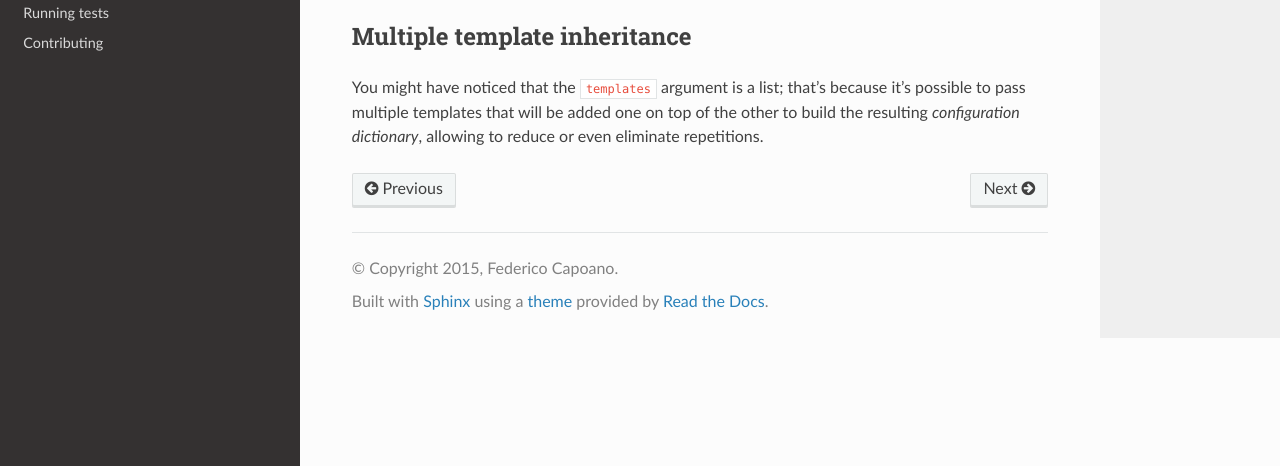
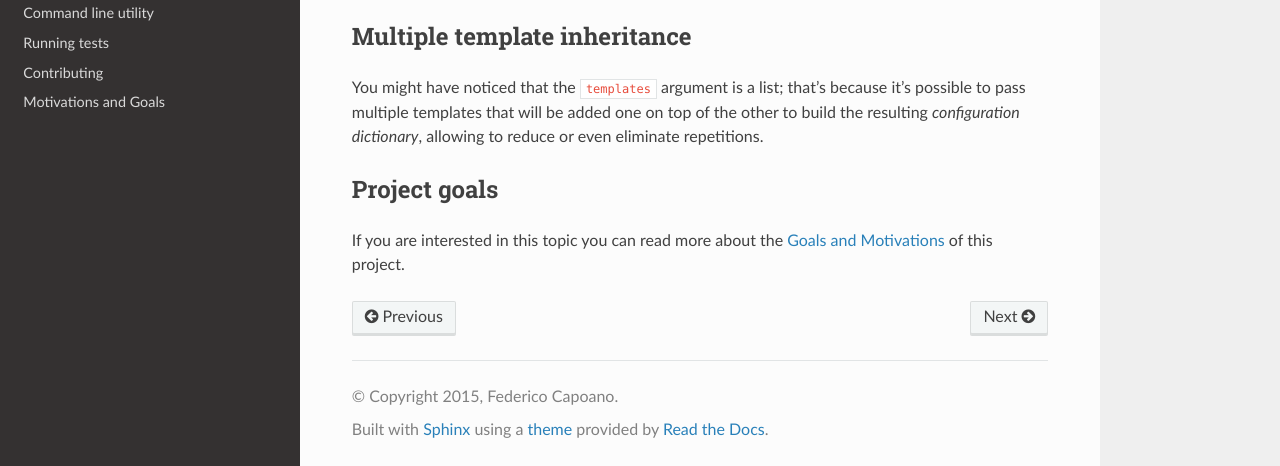
Before and after one commit to openwisp/netjsonconfig, a Sphinx documentation site: the page built from docs/source/general/basics.rst, in a window 1280 px wide and 900 px high, scrolled down 4485 px, cut to the strip 434-900 px from the top of the window. Built offline with Sphinx 7.4.7 and the Read the Docs theme 2.0.0, drawn with Linux system fonts in a browser that asks for light colours.

Commit message:
[docs] Added "Goals and Motivations" page #19

```diff
--- a/docs/source/general/basics.rst
+++ b/docs/source/general/basics.rst
@@ -263,3 +263,9 @@
 it's possible to pass multiple templates that will be added one on top of the
 other to build the resulting *configuration dictionary*, allowing to reduce or
 even eliminate repetitions.
+
+Project goals
+-------------
+
+If you are interested in this topic you can read more about the
+:doc:`Goals and Motivations <./goals>` of this project.
--- a/docs/source/index.rst
+++ b/docs/source/index.rst
@@ -51,6 +51,7 @@
    /general/commandline_utility
    /general/running_tests
    /general/contributing
+   /general/goals
 
 
 Indices and tables
```
Also changed, not shown: docs/source/general/goals.rst (added, +48 -0 lines).
